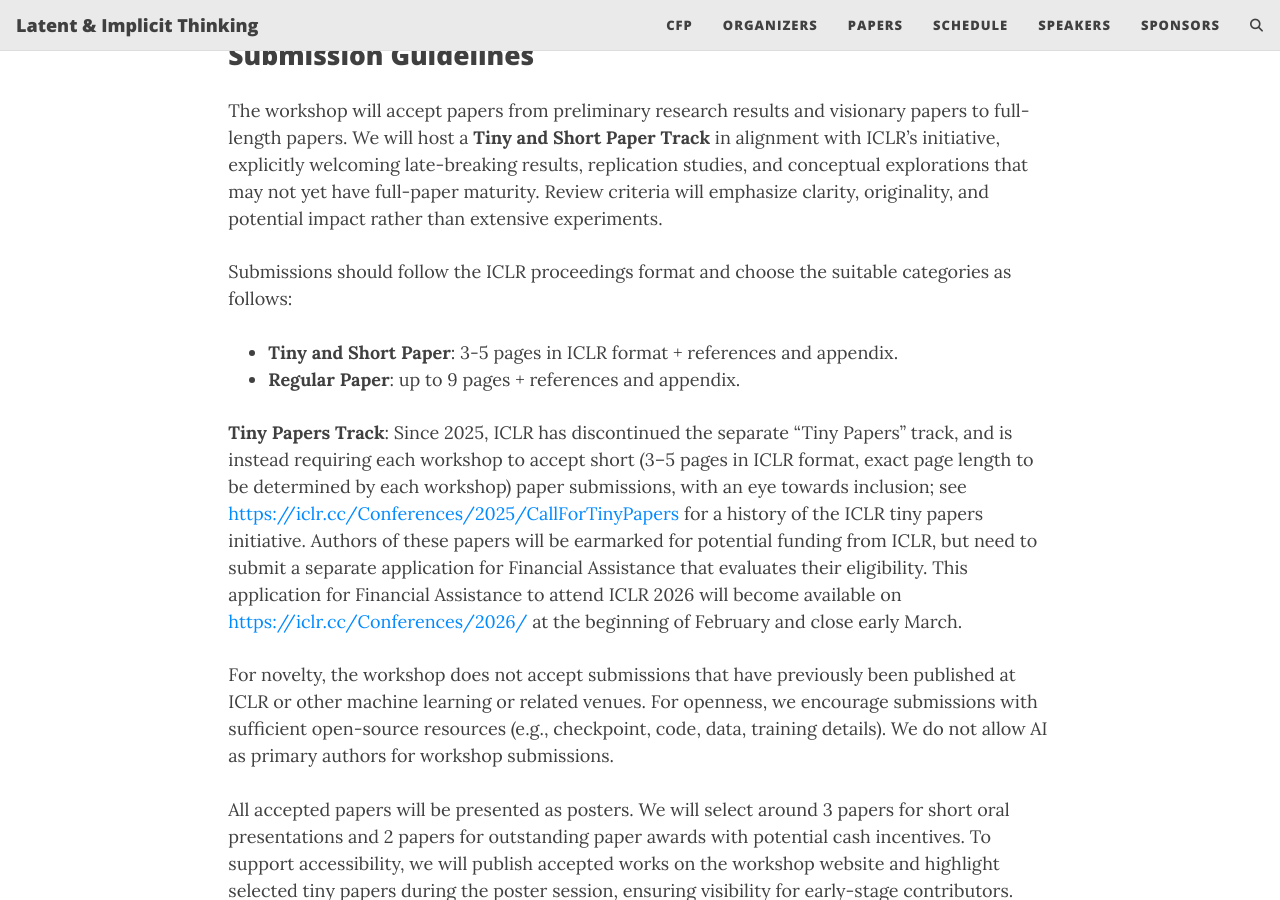
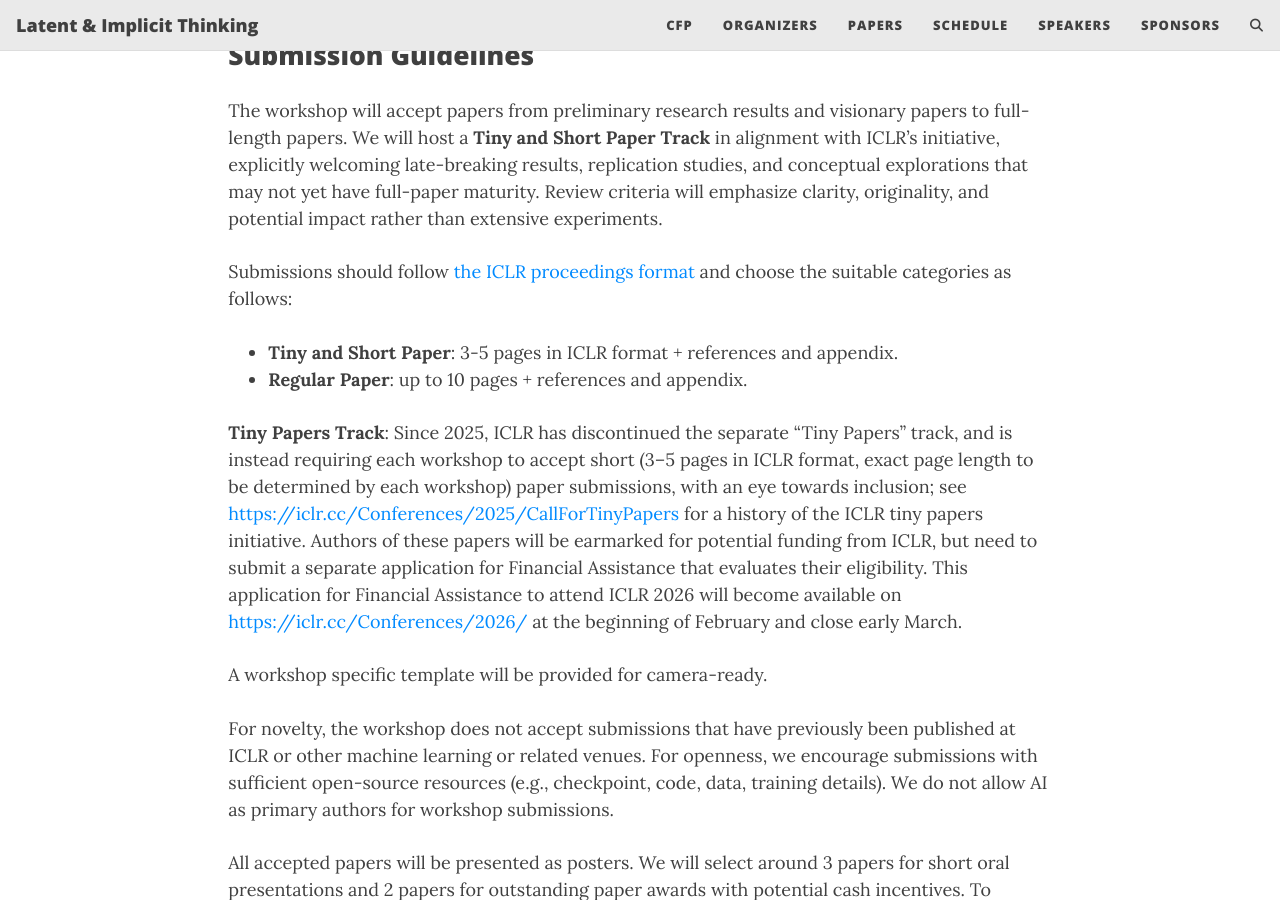
Before and after one commit to latent-implicit-thinking/latent-implicit-thinking.github.io, a Jekyll site: the page built from callforpapers.md, in a window 1280 px wide and 900 px high, scrolled down 1295 px. Built offline with Jekyll 4.4.1, drawn with Linux system fonts in a browser that asks for light colours; comment, search, counter and statistics services are not loaded.

Commit message:
Revise submission guidelines and paper length details

```diff
--- a/callforpapers.md
+++ b/callforpapers.md
@@ -34,12 +34,14 @@
 
 The workshop will accept papers from preliminary research results and visionary papers to full-length papers. We will host a **Tiny and Short Paper Track** in alignment with ICLR's initiative, explicitly welcoming late-breaking results, replication studies, and conceptual explorations that may not yet have full-paper maturity. Review criteria will emphasize clarity, originality, and potential impact rather than extensive experiments.
 
-Submissions should follow the ICLR proceedings format and choose the suitable categories as follows:
+Submissions should follow [the ICLR proceedings format](https://github.com/ICLR/Master-Template/raw/master/iclr2026.zip) and choose the suitable categories as follows:
 
 - **Tiny and Short Paper**: 3-5 pages in ICLR format + references and appendix.
-- **Regular Paper**: up to 9 pages + references and appendix.
+- **Regular Paper**: up to 10 pages + references and appendix.
 
 **Tiny Papers Track**: Since 2025, ICLR has discontinued the separate "Tiny Papers" track, and is instead requiring each workshop to accept short (3–5 pages in ICLR format, exact page length to be determined by each workshop) paper submissions, with an eye towards inclusion; see [https://iclr.cc/Conferences/2025/CallForTinyPapers](https://iclr.cc/Conferences/2025/CallForTinyPapers) for a history of the ICLR tiny papers initiative. Authors of these papers will be earmarked for potential funding from ICLR, but need to submit a separate application for Financial Assistance that evaluates their eligibility. This application for Financial Assistance to attend ICLR 2026 will become available on [https://iclr.cc/Conferences/2026/](https://iclr.cc/Conferences/2026/) at the beginning of February and close early March.
+
+A workshop specific template will be provided for camera-ready.
 
 For novelty, the workshop does not accept submissions that have previously been published at ICLR or other machine learning or related venues. For openness, we encourage submissions with sufficient open-source resources (e.g., checkpoint, code, data, training details). We do not allow AI as primary authors for workshop submissions.
 
```
